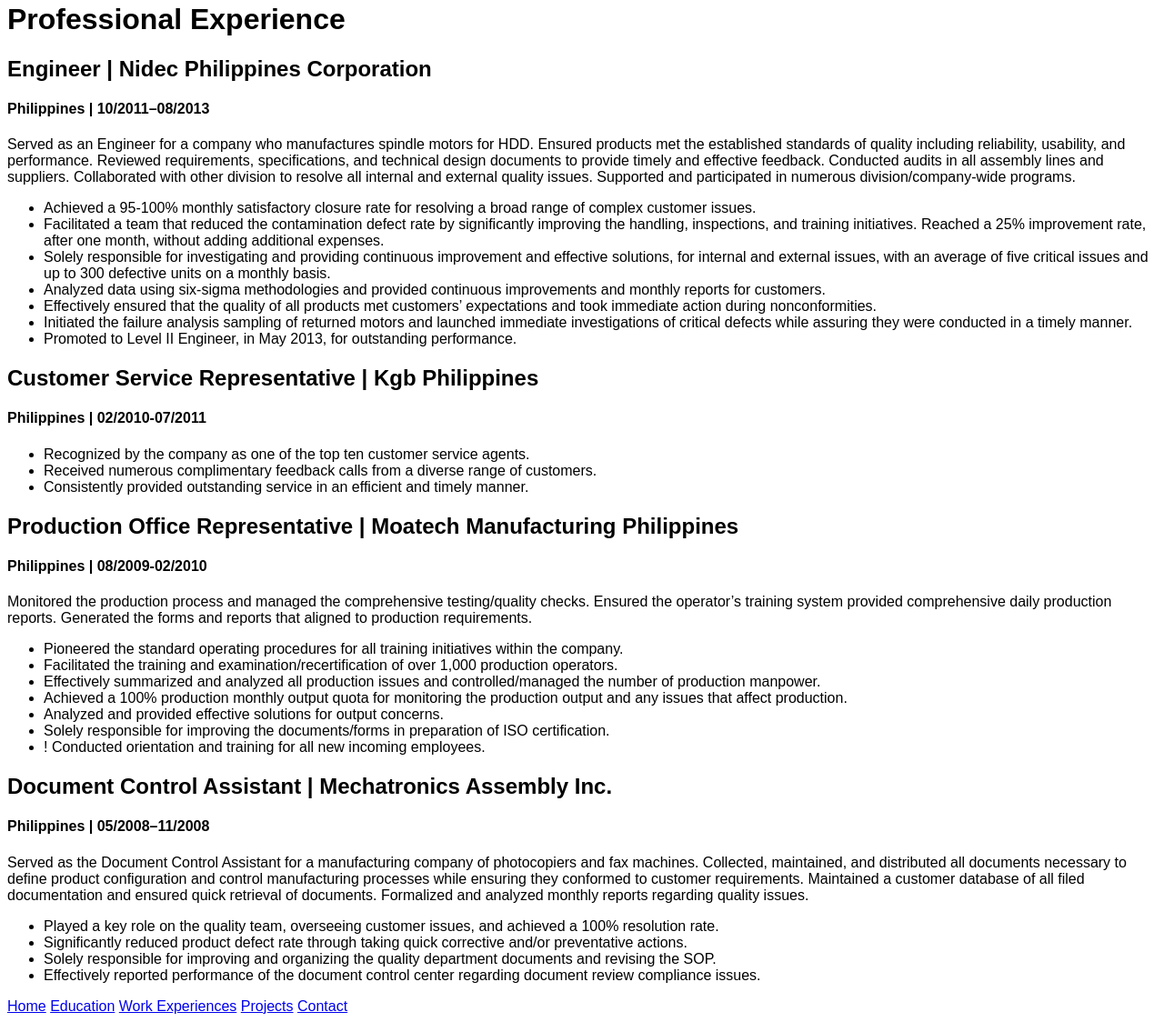
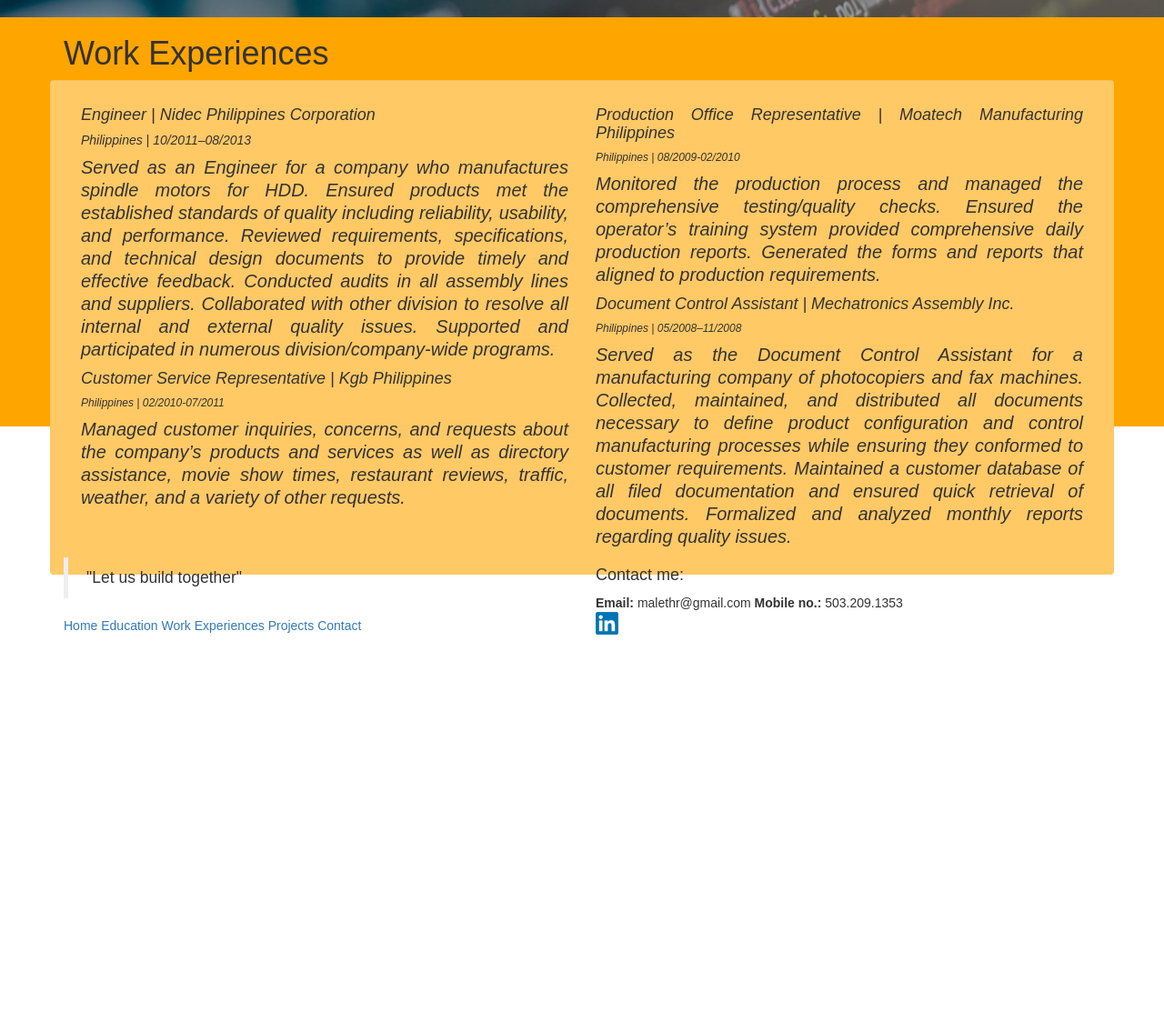
Before and after one commit to malethr/portfolio, a plain HTML site: page work-experiences.html in a window 1280 px wide. Shown: the part 783-1907 px from the top of the page at 91% size. After the commit the page ends 1491 px from the top, so only its background shows below. Drawn offline with Linux system fonts and the light colour scheme.

Commit message:
Add content to work-experiences fileand apply style.

```diff
--- a/work-experiences.html
+++ b/work-experiences.html
@@ -1,75 +1,78 @@
 <!DOCTYPE>
 <html>
   <head>
+    <link rel="stylesheet" href="css/bootstrap.css" type="text/css" media="all">
     <link rel="stylesheet" href="css/stylesheet.css" type="text/css" media="all">
     <title>Maria Thomas</title>
   </head>
   <body>
-      <img src="img/lappy.jpg" alt="A photo of a yellow laptop" id="topimg">
-      <div class="top">
+  </div class="top">
+        <img src="img/queen.png" alt="A photo of a queen chess piece" class="img-circle">
+        <div id="topname">
             <h1>Maria Thomas</h1>
             <p><strong>Software Developer</strong>
             <br>Vancouver, WA
             <br>malethr@gmail.com
             <br>503.209.1353</p>
       </div>
-      <div class="topnav" id="myTopnav">
+      <nav class="navbar navbar-inverse">
+        <div class="container-fluid">
+          <ul class="nav navbar-nav">
+            <li><a href="portfolio.html">Home</a></li>
+            <li><a href="education.html">Education</a></li>
+            <li class="active"><a href="work-experiences.html">Work Experiences</a></li>
+            <li><a href="projects.html">Projects</a></li>
+            <li><a href="contact.html">Contact</a></li>
+          </ul>
+        </div>
+      </nav>
+    <img src="img/code.jpg" alt="A photo of code" id="banner">
+    <div class="mainbody">
+      <div class="container">
+        <h1>Work Experiences</h1>
+        <div class="row well" id="parag">
+          <div class="col-md-6">
+            <h4>Engineer |	Nidec	Philippines	Corporation</h4>
+            <h5>Philippines |	10/2011–08/2013</h5>
+            <p>Served	as	an	Engineer	for	a	company	who	manufactures	spindle	motors	for	HDD.	Ensured	products	met	the	established	standards	of quality	including	reliability,	usability,	and	performance.	Reviewed	requirements,	specifications,	and	technical	design	documents	to	provide	timely	and	effective	feedback.	Conducted	audits	in	all	assembly	lines	and	suppliers. Collaborated	with	other	division	to	resolve	all	internal and	external	quality	issues.	Supported	and	participated	in	numerous division/company-wide	programs.	</p>
+
+            <h4>Customer	Service	Representative	|	Kgb	Philippines</h4>
+            <h6>Philippines |	02/2010-07/2011</h6>
+            <p>Managed customer inquiries, concerns, and requests about the company’s products and services as well as directory assistance, movie show times, restaurant reviews, traffic, weather, and a variety of other requests.</p>
+          </div>
+          <div class="col-md-6">
+            <h4>Production	Office	Representative	|	Moatech	Manufacturing	Philippines</h4>
+            <h6>Philippines |	08/2009-02/2010</h6>
+            <p>Monitored	the	production	process	and	managed	the	comprehensive	testing/quality	checks.	Ensured	the	operator’s	training	system provided comprehensive	daily	production	reports. Generated	the	forms	and	reports	that	aligned	to production	requirements.</p>
+
+            <h4>Document	Control	Assistant |	Mechatronics	Assembly	Inc.</h4>
+            <h6>Philippines |	05/2008–11/2008</h6>
+            <p>Served	as	the	Document	Control	Assistant	for	a	manufacturing	company	of	photocopiers	and	fax	machines.	Collected,	maintained, and	distributed	all	documents	necessary	to	define	product	configuration	and	control	manufacturing	processes	while	ensuring they	conformed	to	customer	requirements.	Maintained	a	customer	database	of	all	filed	documentation	and	ensured	quick	retrieval	of documents.	Formalized	and	analyzed	monthly	reports	regarding	quality	issues.</p>
+          </div>
+        </div>
+      </div>
+    </div>
+    <div class="container">
+      <div class="row">
+        <div class="col-md-6" id="bottom">
+          <blockquote>
+            "Let us build together"
+          </blockquote>
+          <div class="bottomnav">
             <a href="portfolio.html">Home</a>
             <a href="education.html">Education</a>
             <a href="work-experiences.html">Work Experiences</a>
             <a href="projects.html">Projects</a>
             <a href="contact.html">Contact</a>
           </div>
+        </div>
+        <div class="col-md-6" id="linkedin">
+          <h4>Contact me:</h4>
+          <p><strong>Email:</strong> malethr@gmail.com    <strong>Mobile no.:</strong> 503.209.1353 <br><a href="https://www.linkedin.com/in/maria-thomas-2016/"><img src="img/linkedin.png" alt="education logo"></a></p>
+        </div>
+    </div>
+</div>
+</div>
 
-    <img src="img/code.jpg" alt="A photo of code" id="banner">
-
-    <h1>Professional Experience</h1>
-    <h2>Engineer |	Nidec	Philippines	Corporation</h2>
-    <h4>Philippines |	10/2011–08/2013</h4>
-    <p>Served	as	an	Engineer	for	a	company	who	manufactures	spindle	motors	for	HDD.	Ensured	products	met	the	established	standards	of quality	including	reliability,	usability,	and	performance.	Reviewed	requirements,	specifications,	and	technical	design	documents	to	provide	timely	and	effective	feedback.	Conducted	audits	in	all	assembly	lines	and	suppliers. Collaborated	with	other	division	to	resolve	all	internal and	external	quality	issues.	Supported	and	participated	in	numerous division/company-wide	programs.	</p>
-    <ul>
-      <li>Achieved	a	95-100%	monthly	satisfactory	closure	rate	for	resolving	a	broad	range	of	complex	customer	issues.</li>
-      <li>Facilitated	a team	that	reduced	the	contamination	defect	rate	by	significantly	improving	the	handling,	inspections,	and	training initiatives.	Reached	a	25%	improvement	rate, after	one	month, without	adding	additional	expenses.</li>
-      <li>Solely	responsible	for	investigating	and	providing	continuous	improvement	and	effective	solutions,	for	internal	and	external issues, with an	average	of	five	critical	issues	and	up	to	300	defective	units	on	a	monthly	basis.</li>
-      <li>Analyzed	data	using	six-sigma	methodologies	and	provided	continuous	improvements	and	monthly	reports	for	customers.</li>
-      <li>Effectively	ensured	that	the	quality	of	all	products	met	customers’	expectations	and	took	immediate	action	during	nonconformities.</li>
-      <li>Initiated	the	failure	analysis	sampling	of	returned	motors	and	launched	immediate	investigations	of	critical	defects	while	assuring	they	were conducted	in	a	timely	manner.</li>
-      <li>Promoted to	Level	II	Engineer,	in	May	2013,	for	outstanding	performance.</li>
-    </ul>
-    <h2>Customer	Service	Representative	|	Kgb	Philippines</h2>
-    <h4>Philippines |	02/2010-07/2011</h4>
-    <ul>
-      <li>Recognized	by	the	company	as	one	of	the	top	ten	customer	service	agents.</li>
-      <li>Received	numerous	complimentary	feedback	calls	from	a	diverse	range	of	customers.</li>
-      <li>Consistently	provided	outstanding	service	in	an	efficient	and	timely	manner.</li>
-    </ul>
-    <h2>Production	Office	Representative	|	Moatech	Manufacturing	Philippines</h2>
-    <h4>Philippines |	08/2009-02/2010</h4>
-    <p>Monitored	the	production	process	and	managed	the	comprehensive	testing/quality	checks.	Ensured	the	operator’s	training	system provided comprehensive	daily	production	reports. Generated	the	forms	and	reports	that	aligned	to production	requirements.</p>
-    <ul>
-      <li>Pioneered	the	standard	operating	procedures	for	all	training	initiatives	within	the	company.</li>
-      <li>Facilitated	the	training	and	examination/recertification	of	over 1,000	production	operators.</li>
-      <li>Effectively	summarized	and	analyzed	all	production	issues	and	controlled/managed	the	number	of	production	manpower.</li>
-      <li>Achieved	a	100%	production	monthly	output	quota	for	monitoring	the	production	output	and	any	issues	that	affect production.</li>
-      <li>Analyzed	and	provided	effective	solutions	for	output	concerns.</li>
-      <li>Solely	responsible	for	improving	the	documents/forms	in	preparation	of	ISO	certification.</li>
-      <li>! Conducted	orientation	and	training	for	all	new	incoming	employees.</li>
-    </ul>
-    <h2>Document	Control	Assistant |	Mechatronics	Assembly	Inc.</h2>
-    <h4>Philippines |	05/2008–11/2008</h4>
-    <p>Served	as	the	Document	Control	Assistant	for	a	manufacturing	company	of	photocopiers	and	fax	machines.	Collected,	maintained, and	distributed	all	documents	necessary	to	define	product	configuration	and	control	manufacturing	processes	while	ensuring they	conformed	to	customer	requirements.	Maintained	a	customer	database	of	all	filed	documentation	and	ensured	quick	retrieval	of documents.	Formalized	and	analyzed	monthly	reports	regarding	quality	issues.</p>
-    <ul>
-      <li>Played	a	key	role	on	the	quality	team,	overseeing	customer	issues,	and	achieved	a	100%	resolution	rate.</li>
-      <li>Significantly	reduced	product	defect	rate	through	taking	quick	corrective	and/or	preventative	actions.</li>
-      <li>Solely	responsible	for	improving	and	organizing	the	quality	department	documents	and	revising	the	SOP.</li>
-      <li>Effectively	reported	performance	of	the	document	control	center	regarding	document	review	compliance	issues.</li>
-    </ul>
-    <div class="topnav" id="myTopnav">
-      <a href="portfolio.html">Home</a>
-      <a href="education.html">Education</a>
-      <a href="work-experiences.html">Work Experiences</a>
-      <a href="projects.html">Projects</a>
-      <a href="contact.html">Contact</a>
-    </div>
   </body>
 </html>
```
Lines whose indentation alone changed are shown as unchanged.
